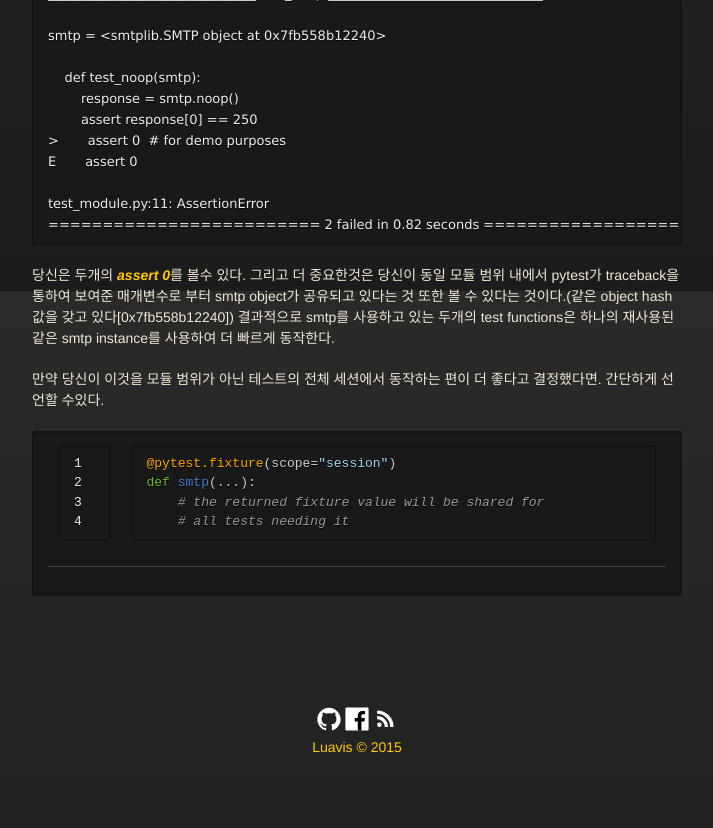
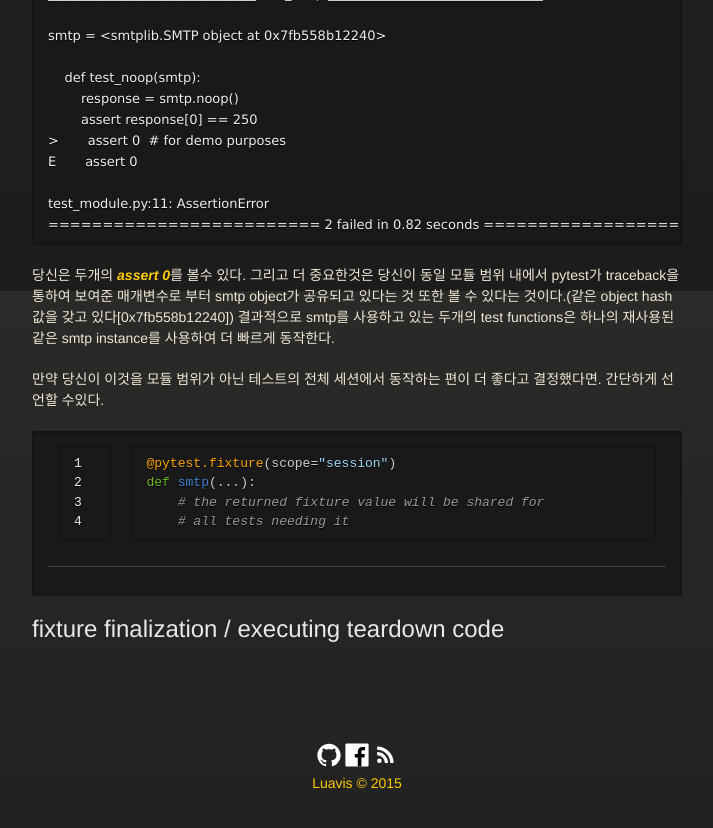
Before and after one commit to Luavis/luavis.github.io, a Jekyll site: the page built from _posts/python/2015-07-19-python-pytest-fixture.markdown, in a window 1280 px wide and 900 px high, scrolled down 5041 px, cut to the strip 68-896 px from the top of the window. Shown: the whole strip, without its empty margins (283-996 px from the left). Built offline with Jekyll 4.4.1, drawn with Linux system fonts in a browser that asks for light colours; nearby versions of some CDN libraries; some web fonts are replaced; before the commit the page ends 5905 px from its top, so only the background shows below that; some of the changed lines change nothing that is shown.

Commit message:
Use short url

```diff
--- a/_categories/http_category.html
+++ b/_categories/http_category.html
@@ -2,6 +2,7 @@
 layout: page
 title: HTTP
 permalink: /category/http/
+
 ---
 
 {% include category.html cate_name="http" %}
--- a/_config.yml
+++ b/_config.yml
@@ -8,6 +8,8 @@
 github_username:  luavis
 nickname: Luavis
 copyright_year: 2015
+include: ["_categories"]
+permalink: "/:title"
 
 # Build settings
 markdown: kramdown
--- a/_posts/python/2015-07-19-python-pytest-fixture.markdown
+++ b/_posts/python/2015-07-19-python-pytest-fixture.markdown
@@ -177,3 +177,5 @@
     # the returned fixture value will be shared for
     # all tests needing it
 {% endhighlight %}
+
+## fixture finalization / executing teardown code
```
